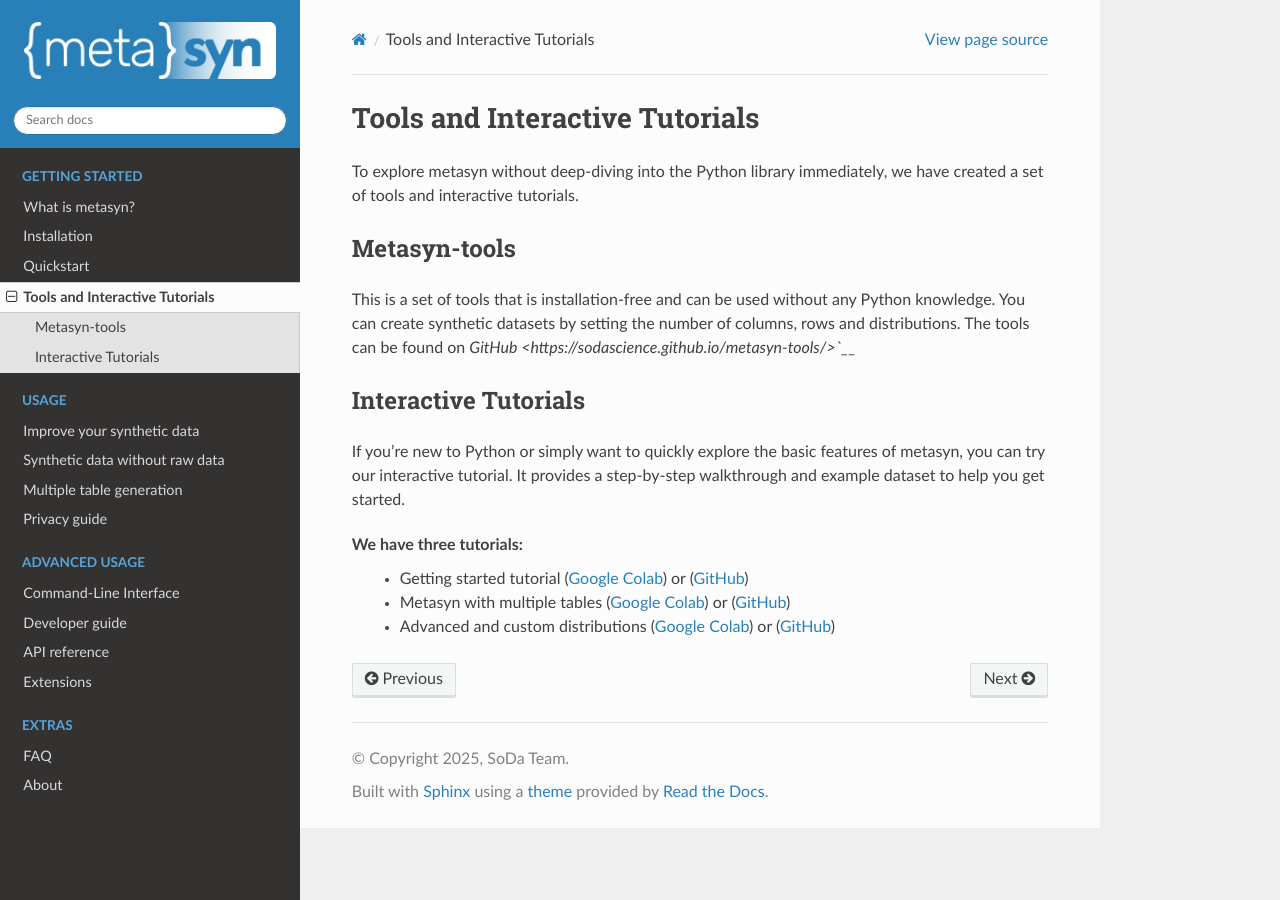
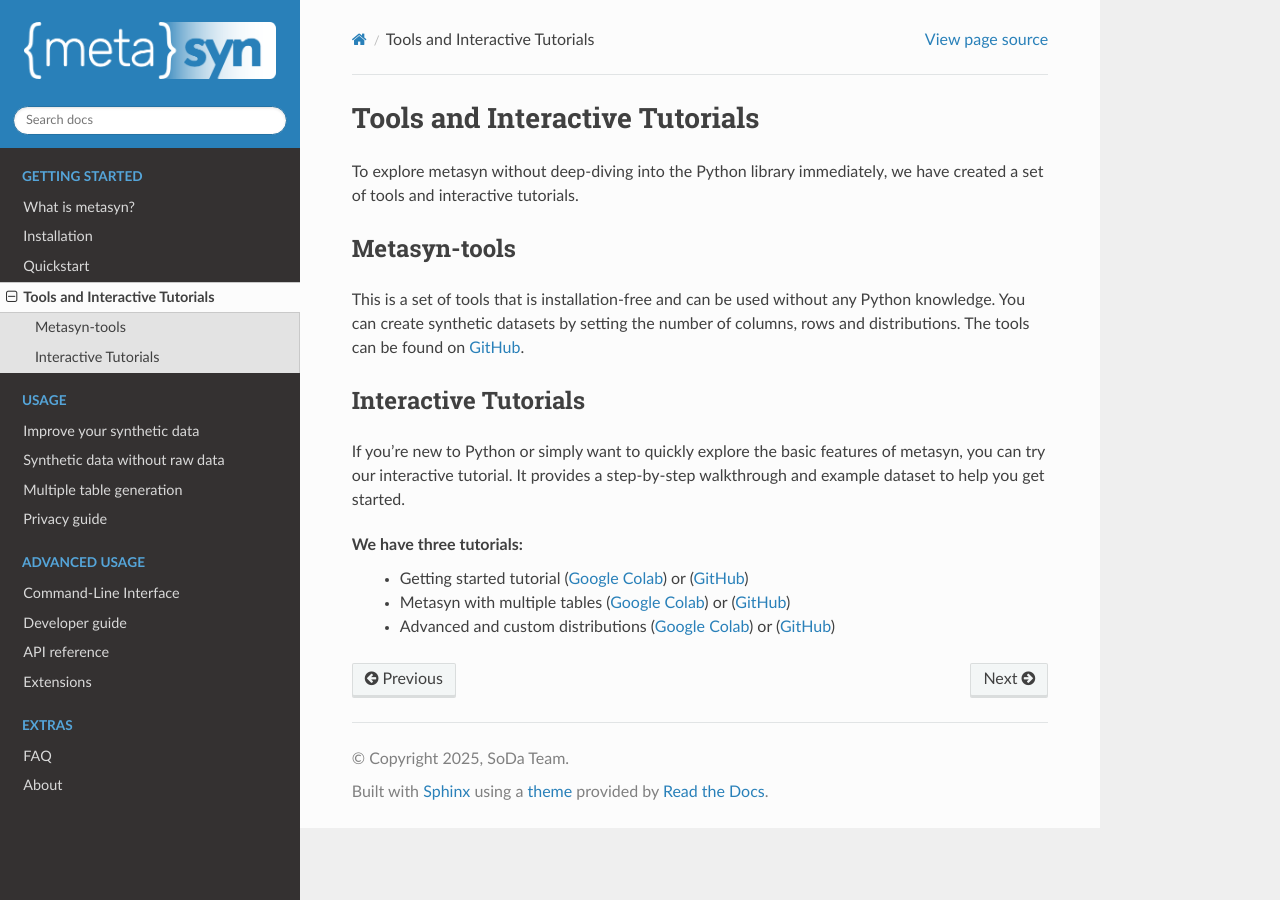
Before and after one commit to sodascience/metasyn, a Sphinx documentation site: the page built from docs/source/tutorials.rst, in a window 1280 px wide. Built offline with Sphinx 7.4.7 and the Read the Docs theme 3.1.0, drawn with Linux system fonts in a browser that asks for light colours.

Commit message:
Fix broken links

```diff
--- a/docs/source/tutorials.rst
+++ b/docs/source/tutorials.rst
@@ -7,7 +7,7 @@
 ^^^^^^^^^^^^^
 
 This is a set of tools that is installation-free and can be used without any Python knowledge. You can create synthetic datasets by setting the number of columns, rows and distributions.
-The tools can be found on `GitHub <https://sodascience.github.io/metasyn-tools/>`__`
+The tools can be found on `GitHub <https://sodascience.github.io/metasyn-tools/>`__.
 
 Interactive Tutorials
 ^^^^^^^^^^^^^^^^^^^^^
```
Also changed, not shown: README.md (+1 -1 lines), 1 other file.
